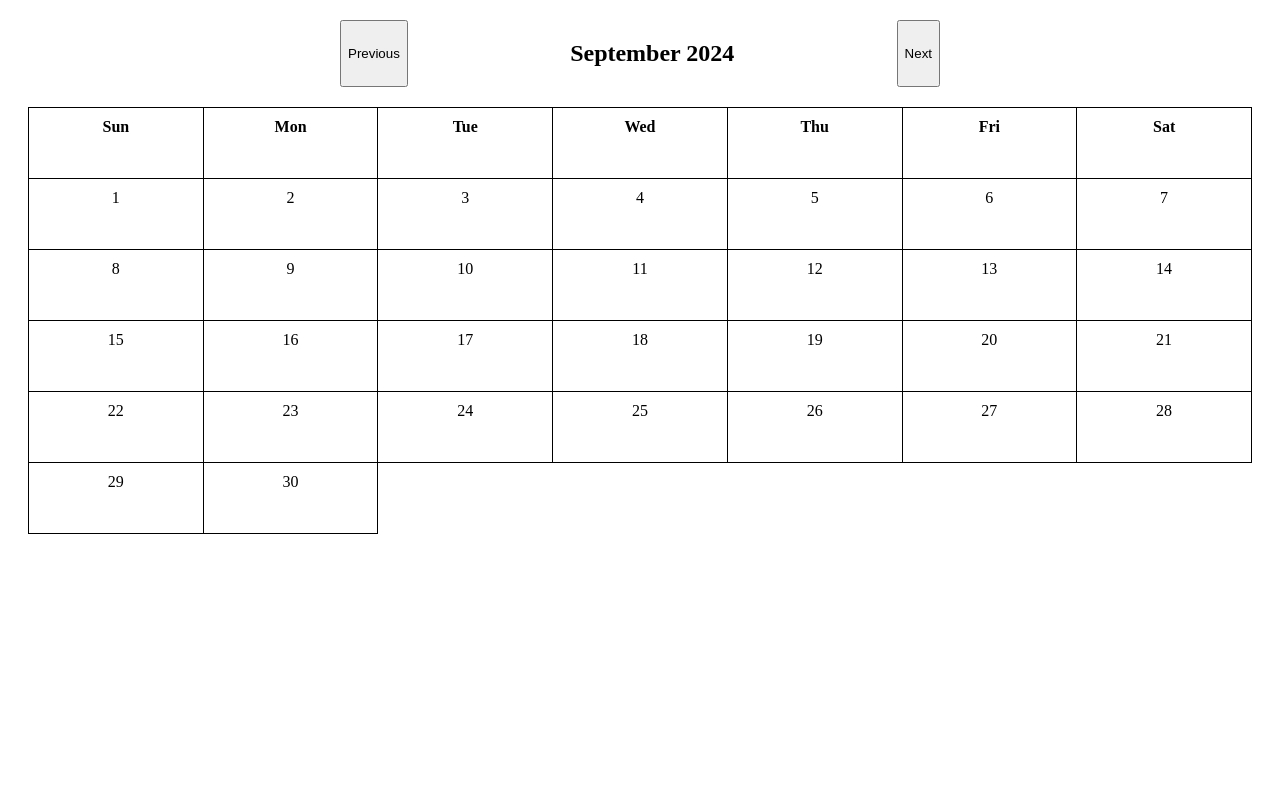
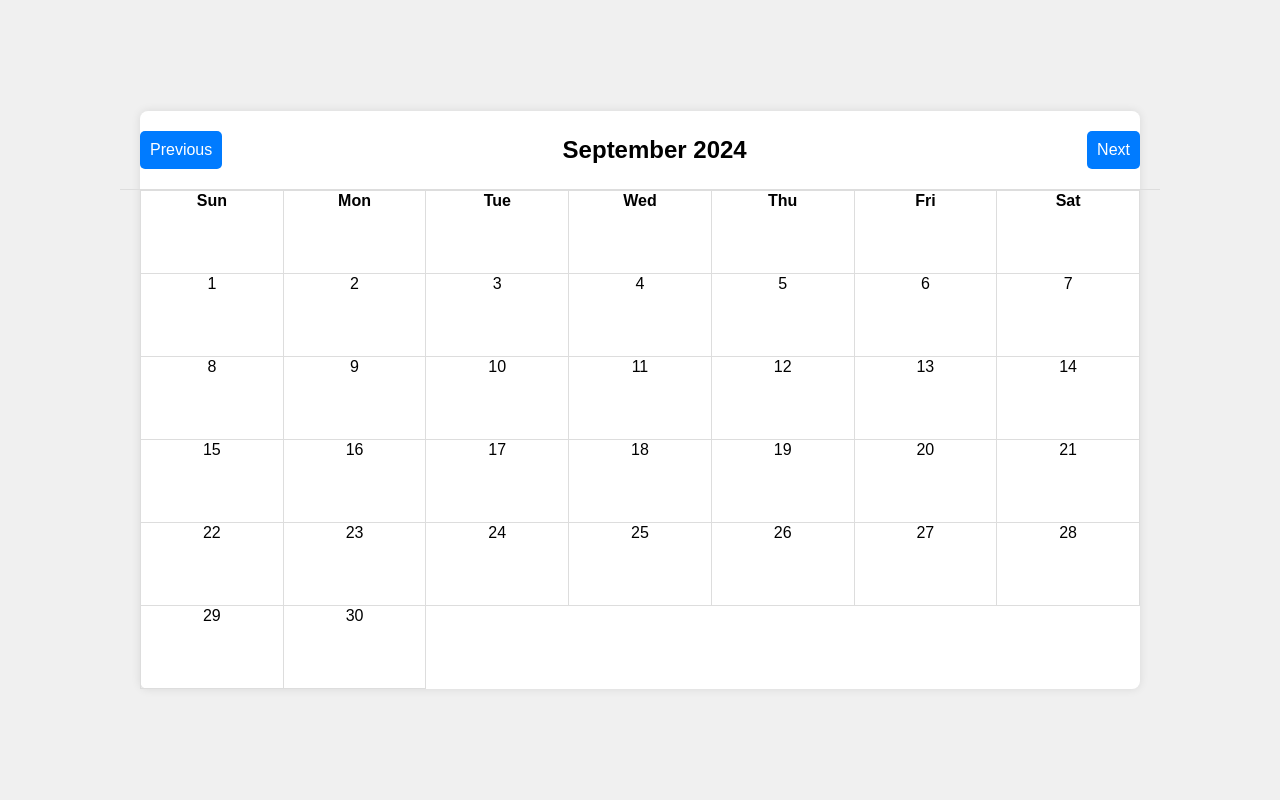
Before and after one commit to milapchu/Wit_Hackathon_2024, a Flask app: template website/templates/schedule.html in a window 1280 px wide. Run offline with Flask 3, Linux system fonts and the light colour scheme; the template is opened without the code that fills it, so the values that code supplies are empty.

Commit message:
calendar updates

```diff
--- a/website/templates/schedule.html
+++ b/website/templates/schedule.html
@@ -3,41 +3,73 @@
 <head>
     <meta charset="UTF-8">
     <meta name="viewport" content="width=device-width, initial-scale=1.0">
-    <title>Dynamic Calendar</title>
+    <title>Task Calendar</title>
     <style>
+        body {
+            font-family: Arial, sans-serif;
+            margin: 0;
+            padding: 0;
+            display: flex;
+            justify-content: center;
+            align-items: center;
+            height: 100vh;
+            background-color: #f0f0f0;
+        }
         .calendar {
             display: flex;
             flex-direction: column;
             align-items: center;
+            width: 90%;
+            max-width: 1000px;
             margin: 20px;
+            background: white;
+            border-radius: 8px;
+            box-shadow: 0 0 10px rgba(0, 0, 0, 0.1);
         }
         .calendar-header {
             display: flex;
             justify-content: space-between;
+            align-items: center;
             width: 100%;
-            max-width: 600px; /* Optional: limits the width of the calendar */
+            padding: 20px;
+            border-bottom: 1px solid #ddd;
+        }
+        .calendar-header h2 {
+            margin: 0;
+            font-size: 24px;
+        }
+        .calendar-header button {
+            padding: 10px;
+            border: none;
+            background-color: #007bff;
+            color: white;
+            font-size: 16px;
+            border-radius: 5px;
+            cursor: pointer;
+        }
+        .calendar-header button:hover {
+            background-color: #0056b3;
         }
         table {
+            width: 100%;
             border-collapse: collapse;
-            margin: 20px 0;
-            width: 100%; /* Ensure the table takes the full width of its container */
         }
-        td, th {
-            border: 1px solid #000;
-            padding: 10px;
-            width: 50px;
-            height: 50px; /* Ensures cells are square */
+        th, td {
+            width: 14.28%; /* 100% / 7 days */
+            height: 80px;
+            border: 1px solid #ddd;
             text-align: center;
-            vertical-align: top; /* Aligns content to the top of the cell */
-        }
-        .calendar-date {
-            font-size: 12px; /* Smaller font size for dates */
-            color: #666;
-            margin-top: 5px;
+            vertical-align: top;
+            position: relative;
         }
         .task {
-            margin-top: 10px; /* Space above tasks */
-            font-size: 12px; /* Adjust font size as needed */
+            background-color: #f8d7da;
+            border: 1px solid #f5c6cb;
+            border-radius: 5px;
+            padding: 5px;
+            margin-top: 5px;
+            font-size: 12px;
+            color: #721c24;
         }
     </style>
 </head>
```
